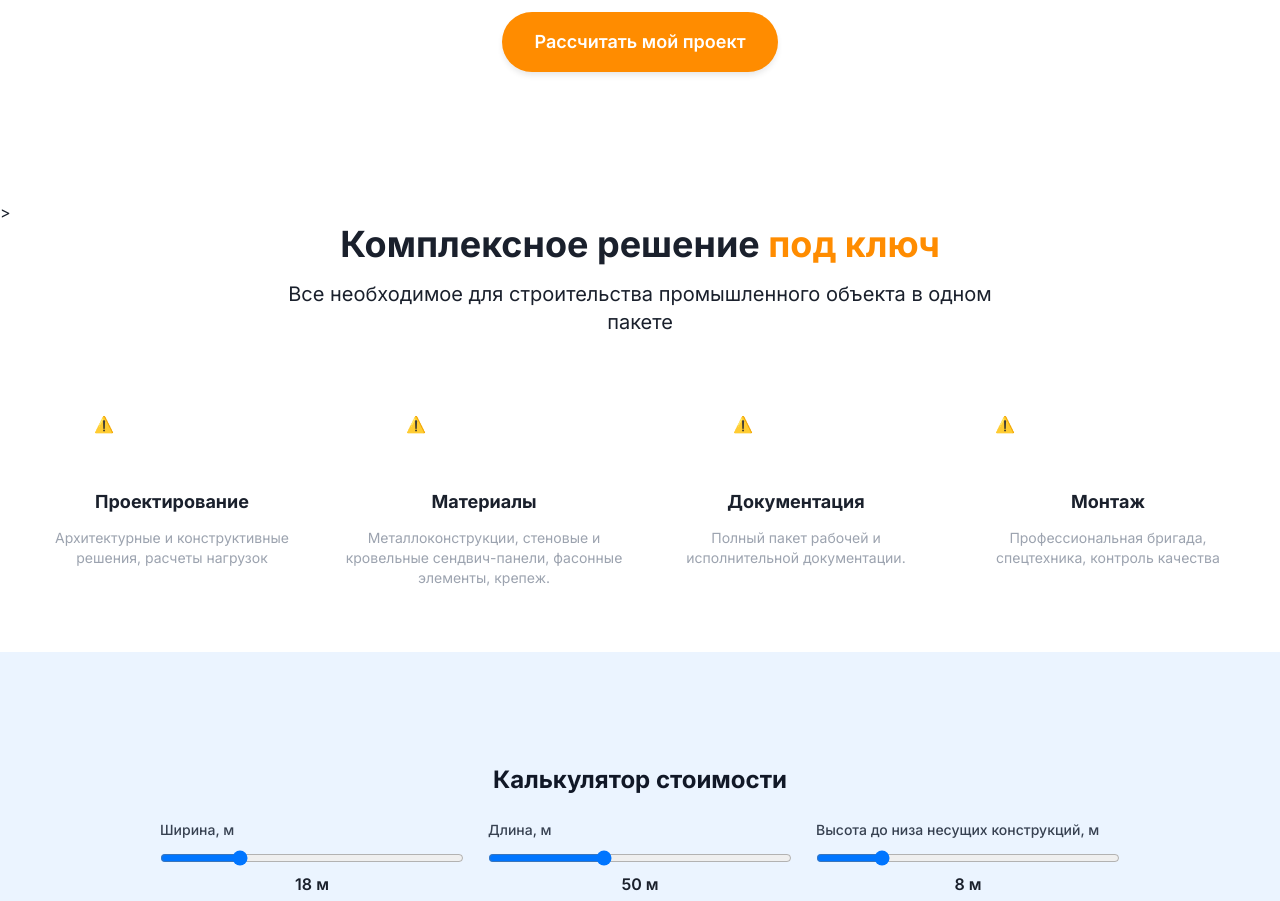
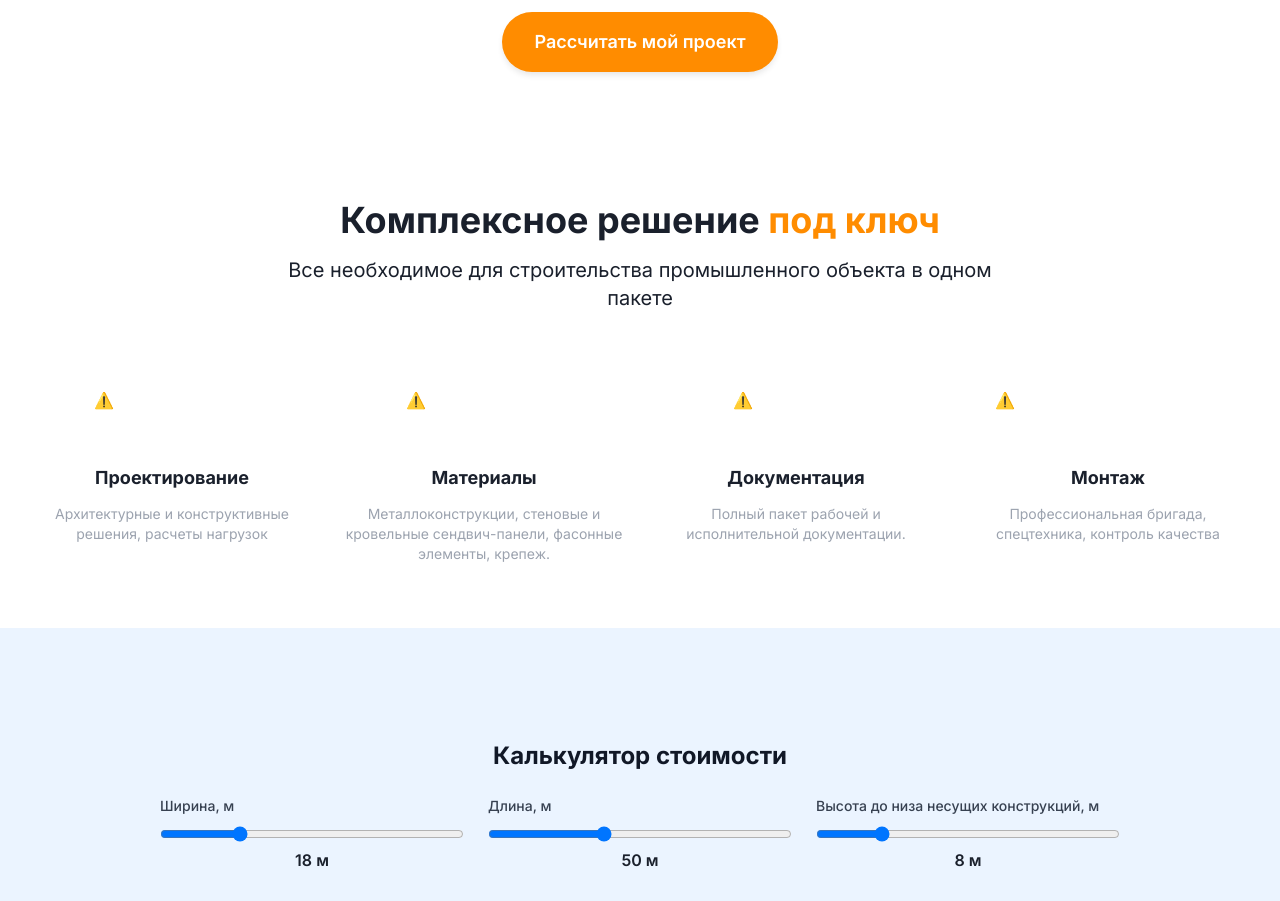
Before and after one commit to maver176005/industrial-steel-landing, a website: page index.html in a window 1280 px wide. Shown: the part 3600-4501 px from the top of the page. Drawn offline with nearby package versions, Linux system fonts and the light colour scheme; no server answers.

```diff
--- a/index.html
+++ b/index.html
@@ -555,7 +555,7 @@
 
 
 <!-- Turnkey Package  dark  -->
-<section class="py-16 bg-white">>
+<section class="py-16 bg-white">
     <div class="max-w-7xl mx-auto px-4 sm:px-6 lg:px-8">
         <div class="text-center mb-12">
             <h2 class="text-3xl md:text-4xl font-bold mb-4">
```
